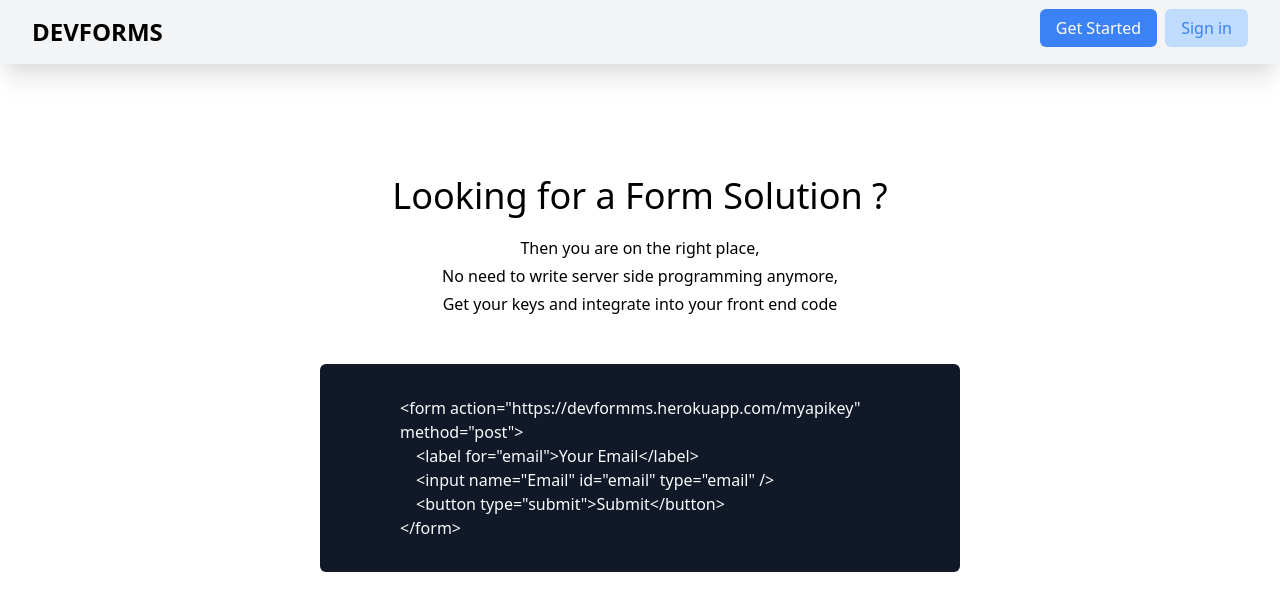
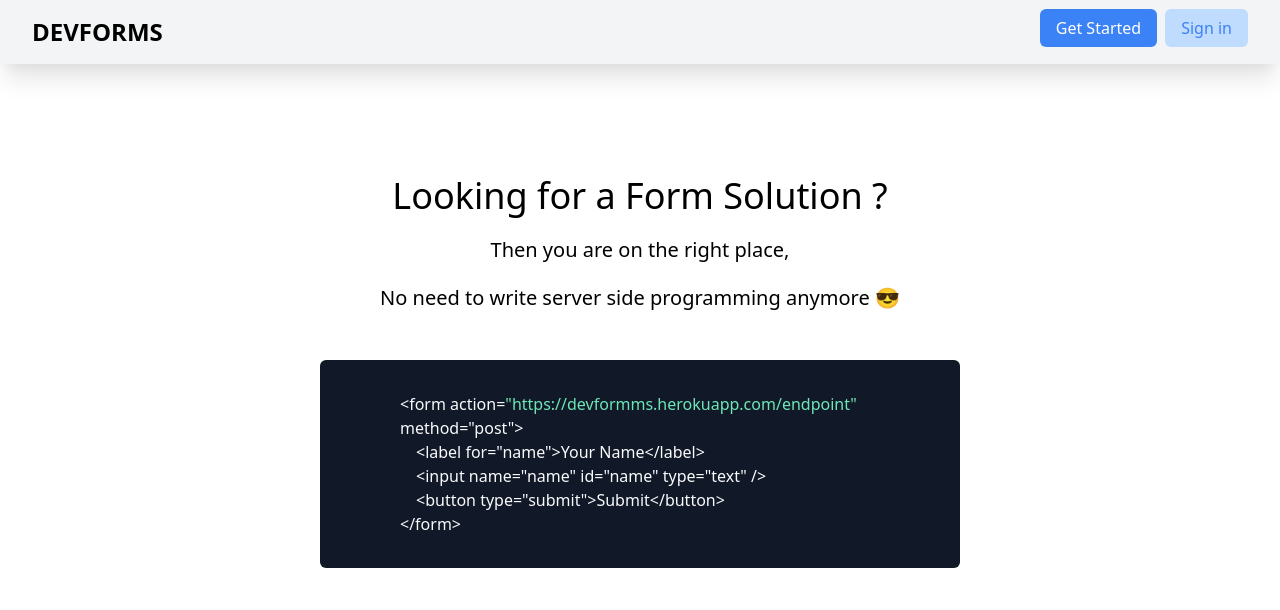
Before and after one commit to Gulshanaggarwal/DevForms, a React (Create React App) app in the folder Client/: page / in a window 1280 px wide. Shown: the top 610 px of the page. Built offline with nearby package versions, Linux system fonts and the light colour scheme; a web font is replaced by a local one.

Commit message:
user readability added

```diff
--- a/Client/src/Components/HomePage/index.js
+++ b/Client/src/Components/HomePage/index.js
@@ -11,16 +11,15 @@ function Homepage() {
       <main className="py-16">
         <div className="text-center py-12 space-y-1">
           <h2 className="text-2xl font-medium sm:text-4xl">Looking for a Form Solution ? </h2>
-          <p className="pt-4">Then you are on the right place,</p>
-          <p>No need to write server side programming anymore,</p>
-          <p>Get your keys and integrate into your front end code</p>
+          <p className="py-4 text-xl">Then you are on the right place,</p>
+          <p className="text-xl">No need to write server side programming anymore 😎</p>
         </div>
 
         <div className="bg-gray-900 text-gray-50 w-5/6 py-4 px-4 mx-auto sm:py-8 sm:px-8 rounded-md sm:w-1/2">
           <div className="w-5/6 mx-auto flex flex-col">
-            <span>&lt;form action="https://devformms.herokuapp.com/myapikey" method="post"&gt;</span>
-            <span className="px-4">&lt;label for="email"&gt;Your Email&lt;/label&gt;</span>
-            <span className="px-4">&lt;input name="Email" id="email" type="email" /&gt;</span>
+            <span>&lt;form action=<span className="text-green-300 font-medium">"https://devformms.herokuapp.com/endpoint"</span> method="post"&gt;</span>
+            <span className="px-4">&lt;label for="name"&gt;Your Name&lt;/label&gt;</span>
+            <span className="px-4">&lt;input name="name" id="name" type="text" /&gt;</span>
             <span className="px-4">&lt;button type="submit"&gt;Submit&lt;/button&gt;</span>
             <span>&lt;/form&gt;</span>
           </div>
--- a/Client/src/Components/Integration/Intergration.js
+++ b/Client/src/Components/Integration/Intergration.js
@@ -23,8 +23,8 @@ export default function Integration() {
   };
 
   return (
-    <section className="px-16 py-8 bg-blue-300">
-      <div>
+    <section>
+      <div className="px-16 py-8 bg-blue-300">
         <h3 className="font-medium text-xl">Your Form's endpoint is :</h3>
         <div className="flex py-4 space-x-6">
           <div className="pl-4 pr-28 py-3 bg-gray-300 rounded-md url-box">
@@ -39,6 +39,33 @@ export default function Integration() {
           </button>
         </div>
       </div>
+      <div className="px-16 py-8 w-3/4">
+        <h3 className="text-xl font-medium py-8">Intergration Guide</h3>
+        <div className="bg-gray-900 text-gray-50  py-8 text-sm  rounded-md">
+          <div className="w-5/6 mx-auto flex flex-col">
+            <span>&lt;form action=<span className="text-green-300 font-medium">{`"${FormURL}"`}</span> method="post"&gt;</span>
+            <span className="px-4">&lt;label for="name"&gt;Your Name&lt;/label&gt;</span>
+            <span className="px-4">&lt;input name="name" id="name" type="text" /&gt;</span>
+            <span className="px-4">&lt;button type="submit"&gt;Submit&lt;/button&gt;</span>
+            <span>&lt;/form&gt;</span>
+          </div>
+        </div>
+        <div className="py-4 space-y-3">
+          <div>
+            <span className="text-xl font-medium text-blue-500">Step 1:</span>
+            <span className="px-4">You need to copy Form's endpoint from the endpoint section.</span>
+          </div>
+          <div>
+            <span className="text-xl font-medium text-blue-500">Step 2:</span>
+            <span className="px-4">Paste the endpoint into front end code like mentioned above.</span>
+          </div>
+          <div>
+            <span className="text-xl font-medium text-blue-500">Step 3:</span>
+            <span className="px-4">Relax, when someone submits the form on your website we will handle automatically.</span>
+          </div>
+        </div>
+        <p className="py-4 tetx-xl"><span className="text-red-500 font-medium">Note:</span> You can set form fields according to your requirements, not limited to demo form. </p>
+      </div>
     </section>
   );
 }
```
